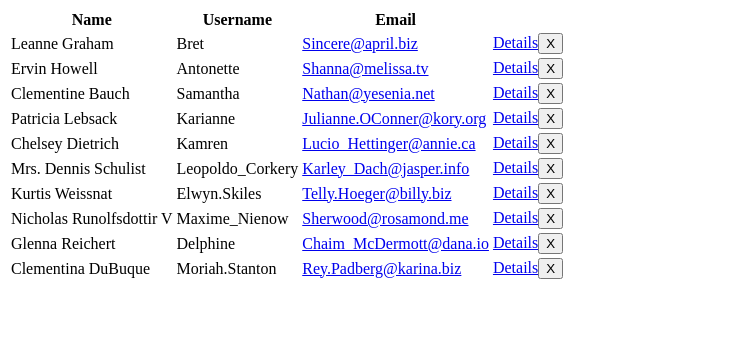
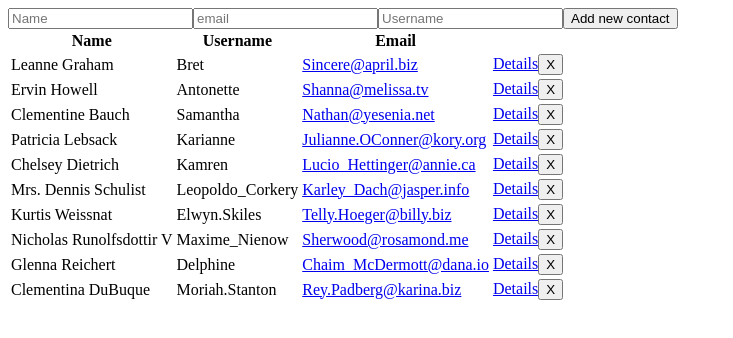
Before and after one commit to AndriiManyak/vue-spa-tt, a Vue app: page / in a window 1280 px wide. Shown: the top 338 px of the page, without its empty margins (0-733 px from the left). Built offline with nearby package versions, Linux system fonts and the light colour scheme.

Commit message:
add form for new contact

```diff
--- /dev/null
+++ b/src/components/NewContactForm.vue
@@ -0,0 +1,48 @@
+<template>
+  <div class="new_contact">
+      <form @submit.prevent="handleSubmit">
+        <input
+          type="text"
+          name="name"
+          placeholder="Name"
+          v-model="newUserData.name"
+        />
+        <input
+          type="text"
+          name="email"
+          placeholder="email"
+          v-model="newUserData.email"
+        />
+        <input
+          type="text"
+          name="username"
+          placeholder="Username"
+          v-model="newUserData.username"
+        />
+        <button
+          type="submit"
+        >
+          Add new contact
+        </button>
+      </form>
+    </div>
+</template>
+
+<script>
+export default {
+  name: 'NewContactForm',
+  data() {
+    return {
+      newUserData: {
+        name: '',
+        email: '',
+        username: '',
+      },
+    };
+  },
+};
+</script>
+
+<style>
+
+</style>
--- a/src/views/Contacts.vue
+++ b/src/views/Contacts.vue
@@ -1,12 +1,17 @@
 <template>
-  <contacts-table
-    :contacts="contacts"
-  ></contacts-table>
+  <div>
+    <new-contact-form></new-contact-form>
+    <contacts-table
+      :contacts="contacts"
+    >
+    </contacts-table>
+  </div>
 </template>
 
 <script>
 import store from '@/store';
 import ContactsTable from '@/components/ContactsTable.vue';
+import NewContactForm from '@/components/NewContactForm.vue';
 
 export default {
   name: 'Contacts',
@@ -17,6 +22,7 @@ export default {
   },
   components: {
     ContactsTable,
+    NewContactForm,
   },
 };
 </script>
```
